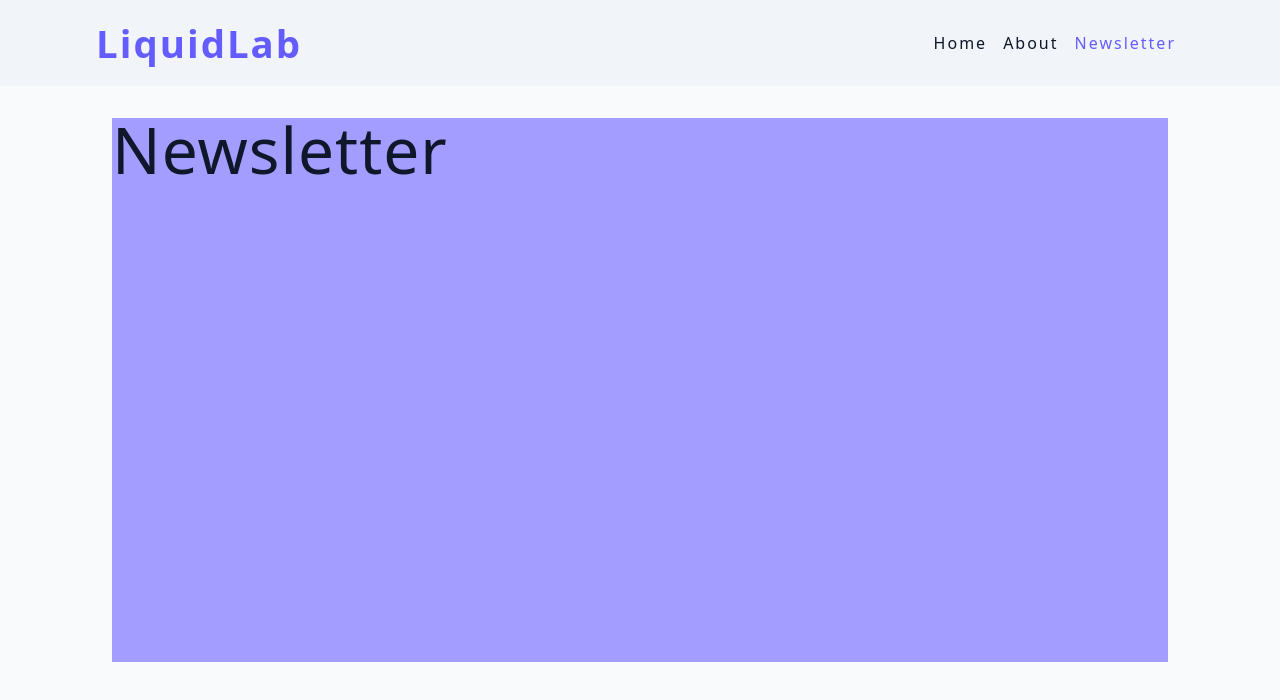
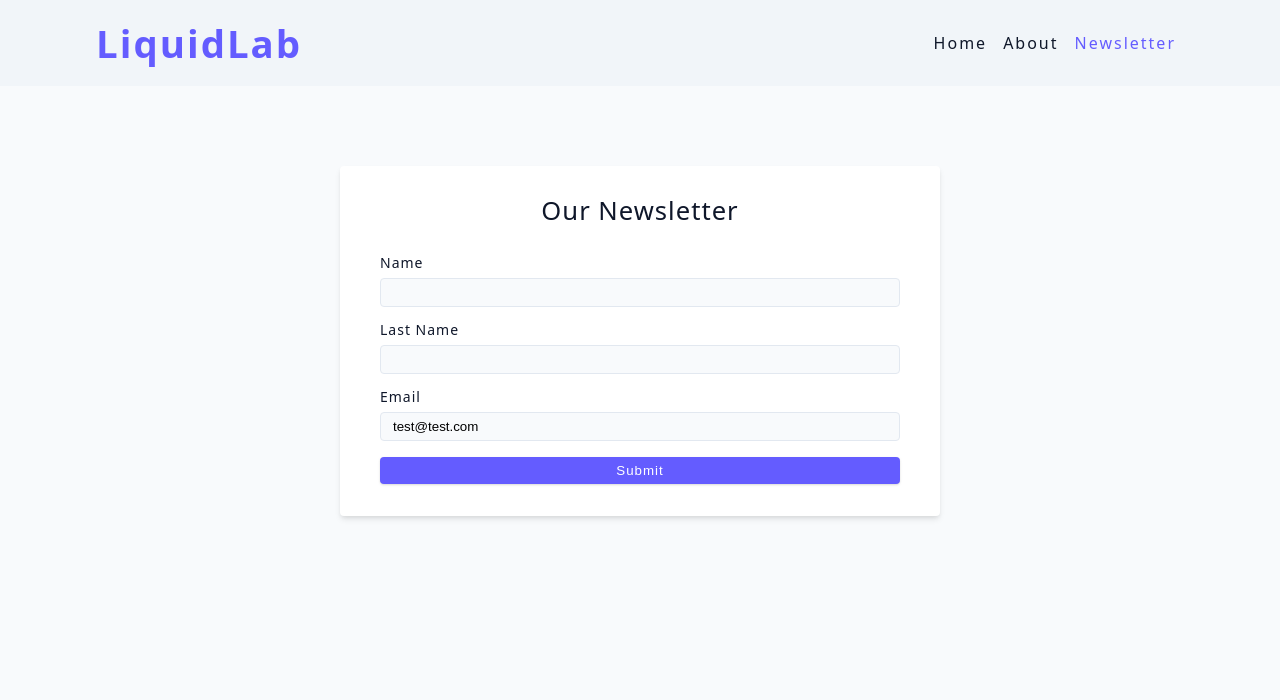
Before and after one commit to jackal7819/liquid-lab, a React (Vite) app: page /newsletter in a window 1280 px wide. Shown: the top 700 px of the page. Built offline with nearby package versions, Linux system fonts and the light colour scheme.

Commit message:
Create Newsletter

```diff
--- a/src/App.jsx
+++ b/src/App.jsx
@@ -8,6 +8,7 @@ import Landing from './pages/Landing';
 import Newsletter from './pages/Newsletter';
 import SinglePageError from './pages/SinglePageError';
 import { landingLoader } from './pages/Landing';
+import { newsletterAction } from './pages/Newsletter';
 
 const router = createBrowserRouter([
 	{
@@ -27,7 +28,11 @@ const router = createBrowserRouter([
 				errorElement: <SinglePageError />,
 				loader: cocktailLoader,
 			},
-			{ path: 'newsletter', element: <Newsletter /> },
+			{
+				path: 'newsletter',
+				element: <Newsletter />,
+				action: newsletterAction,
+			},
 			{ path: 'about', element: <About /> },
 		],
 	},
--- a/src/index.css
+++ b/src/index.css
@@ -183,6 +183,13 @@ ul {
 	padding: 2rem 2.5rem;
 	margin: 3rem auto;
 }
+.form h4 {
+	text-align: center;
+	margin-bottom: 2rem;
+}
+.form button {
+	margin-top: 0.5;
+}
 .form-label {
 	display: block;
 	font-size: var(--small-text);
@@ -244,3 +251,7 @@ ul {
 	margin: 0 auto;
 	margin-top: 1rem;
 }
+
+.Toastify__toast {
+	text-transform: capitalize;
+}
--- a/src/main.jsx
+++ b/src/main.jsx
@@ -1,11 +1,14 @@
 import './index.css';
+import 'react-toastify/dist/ReactToastify.css';
 
 import App from './App';
 import React from 'react';
 import ReactDOM from 'react-dom/client';
+import { ToastContainer } from 'react-toastify';
 
 ReactDOM.createRoot(document.getElementById('root')).render(
 	<React.StrictMode>
+		<ToastContainer position='top-left' autoClose={5000} />
 		<App />
 	</React.StrictMode>
 );
--- a/src/pages/Newsletter.jsx
+++ b/src/pages/Newsletter.jsx
@@ -1,16 +1,76 @@
-import { styled } from 'styled-components';
+import { Form, redirect, useNavigation } from 'react-router-dom';
+
+import axios from 'axios';
+import { toast } from 'react-toastify';
+
+const newsletterUrl = 'https://www.course-api.com/cocktails-newsletter';
+
+export const newsletterAction = async ({ request }) => {
+	const formData = await request.formData();
+	const data = Object.fromEntries(formData);
+
+	try {
+		const response = await axios.post(newsletterUrl, data);
+		toast.success(response.data.msg);
+		return redirect('/');
+	} catch (error) {
+		toast.error(error?.response?.data?.msg);
+		return error;
+	}
+};
 
 const Newsletter = () => {
+	const navigation = useNavigation();
+	const isSubmitting = navigation.state === 'submitting';
+
 	return (
-		<Wrapper>
-			<h1>Newsletter</h1>
-		</Wrapper>
+		<Form className='form' method='POST'>
+			<h4>our newsletter</h4>
+			<div className='form-row'>
+				<label htmlFor='name' className='form-label'>
+					name
+				</label>
+				<input
+					type='text'
+					className='form-input'
+					name='name'
+					id='name'
+					required
+				/>
+			</div>
+			<div className='form-row'>
+				<label htmlFor='lastName' className='form-label'>
+					last name
+				</label>
+				<input
+					type='text'
+					className='form-input'
+					name='lastName'
+					id='lastName'
+					required
+				/>
+			</div>
+			<div className='form-row'>
+				<label htmlFor='email' className='form-label'>
+					email
+				</label>
+				<input
+					type='text'
+					className='form-input'
+					name='email'
+					id='email'
+					required
+					defaultValue='test@test.com'
+				/>
+			</div>
+			<button
+				type='submit'
+				className='btn btn-block'
+				disabled={isSubmitting}>
+				{isSubmitting ? 'submitting...' : 'submit'}
+			</button>
+		</Form>
 	);
 };
 
-const Wrapper = styled.section`
-	background: var(--primary-300);
-	height: 68vh;
-`;
-
 export default Newsletter;
```
